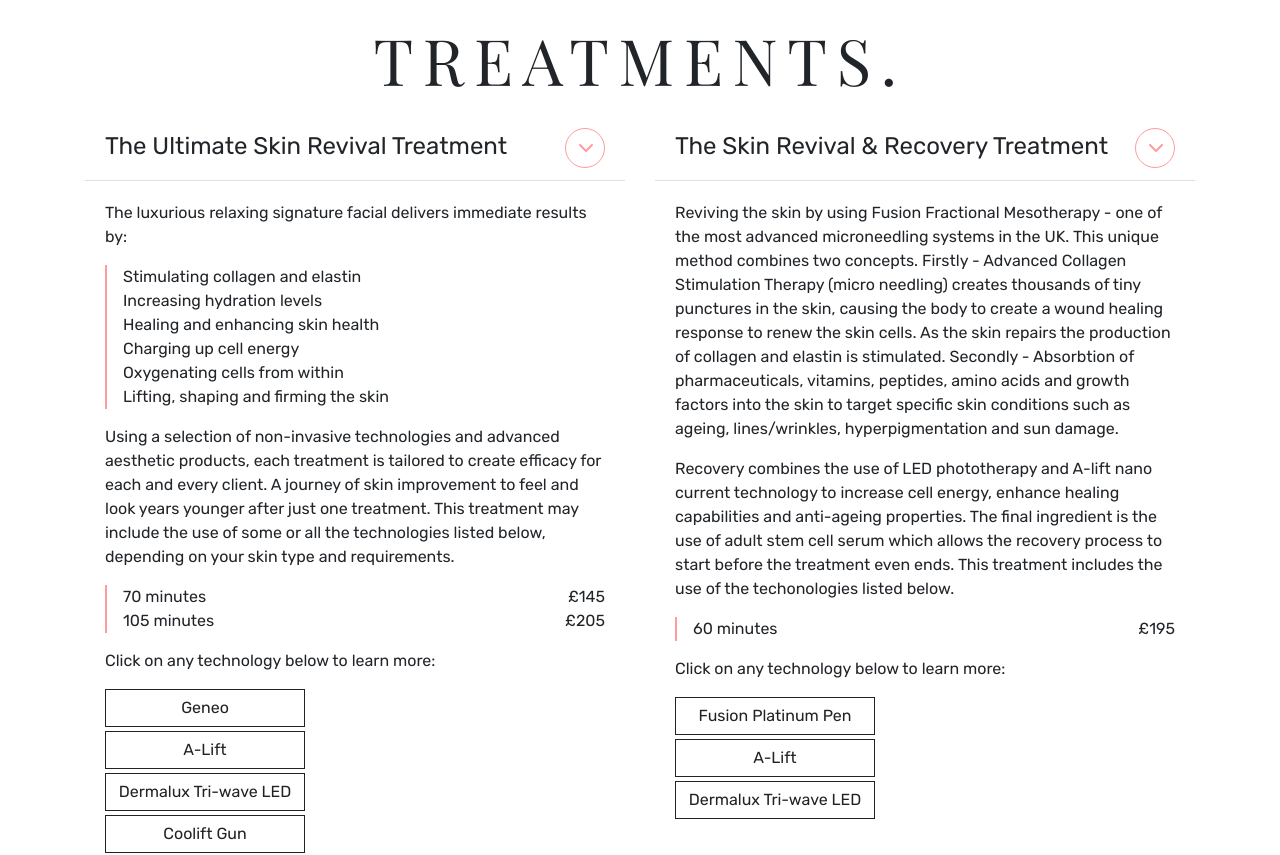
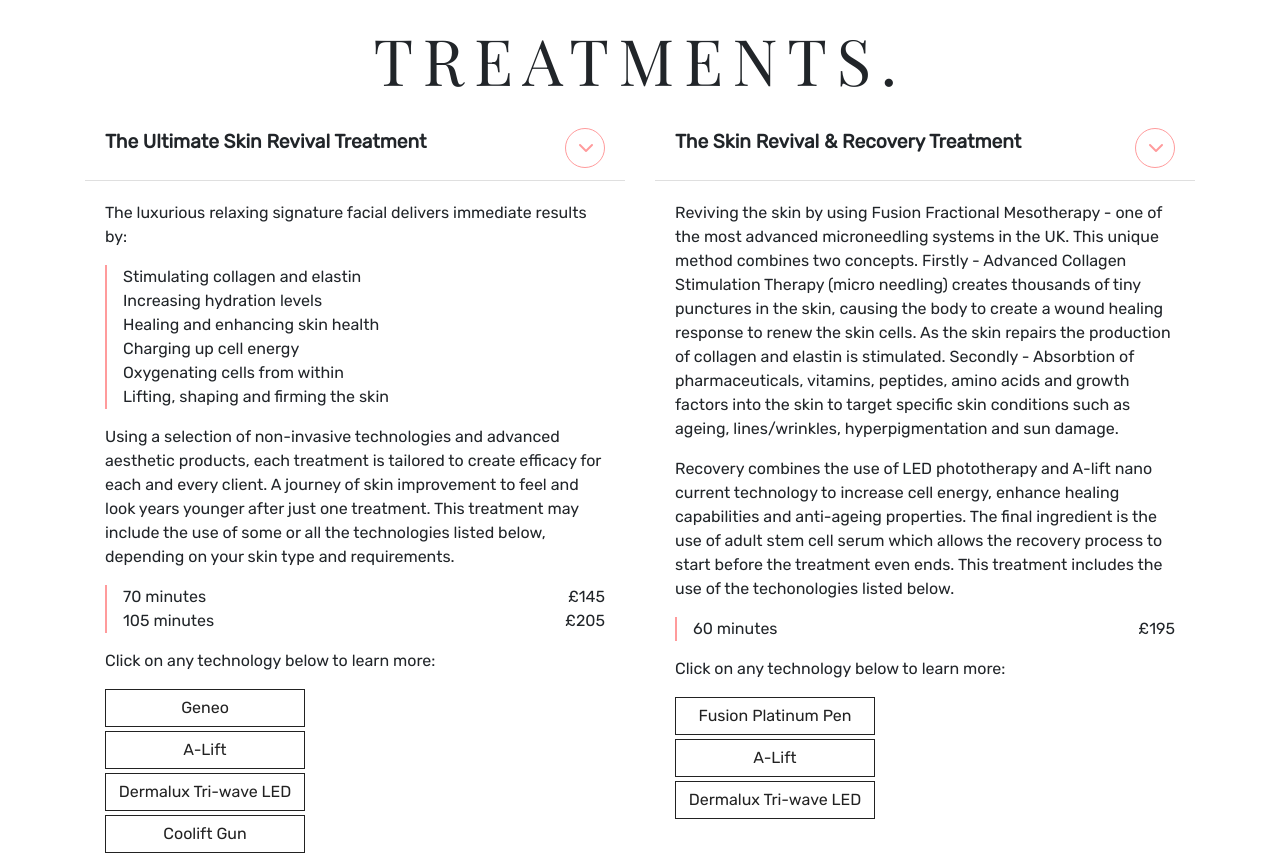
Before and after one commit to Lucamilne/caleymansfieldskincare, a React (Create React App) app: page / in a window 1280 px wide. Shown: the part 2420-3275 px from the top of the page. Built offline with nearby package versions, Linux system fonts and the light colour scheme; a web font is replaced by a local one.

Commit message:
font sizings

```diff
--- a/src/Products.js
+++ b/src/Products.js
@@ -28,7 +28,7 @@ const Products = () => {
                     <Col lg={6} key={treatment.id}>
                         <Accordion defaultActiveKey={window.innerWidth < 576 ? null : treatment.id}>
                             <Card.Header className="d-flex justify-content-between">
-                                <span>{treatment.header}</span>
+                                <strong className="accordion-header">{treatment.header}</strong>
                                 <Accordion.Toggle as={Button} eventKey={treatment.id} variant="outline-link" className="btn-toggle" aria-label={`Toggle information for ${treatment.header}`}>
                                     <i className="fas fa-chevron-down"></i>
                                 </Accordion.Toggle>
--- a/src/styles/_Products.scss
+++ b/src/styles/_Products.scss
@@ -15,4 +15,12 @@
   ul {
     border-left: 2px solid $thirdColor;
   }
+  .accordion-header {
+    font-size: 1rem;
+  }
+  @include media-breakpoint-up(lg) {
+    .accordion-header {
+      font-size: 1.2rem;
+    }
+  }
 }
```
Also changed, not shown: src/styles/App.css, 1 other file (tests, documents, lock files or other folders).
